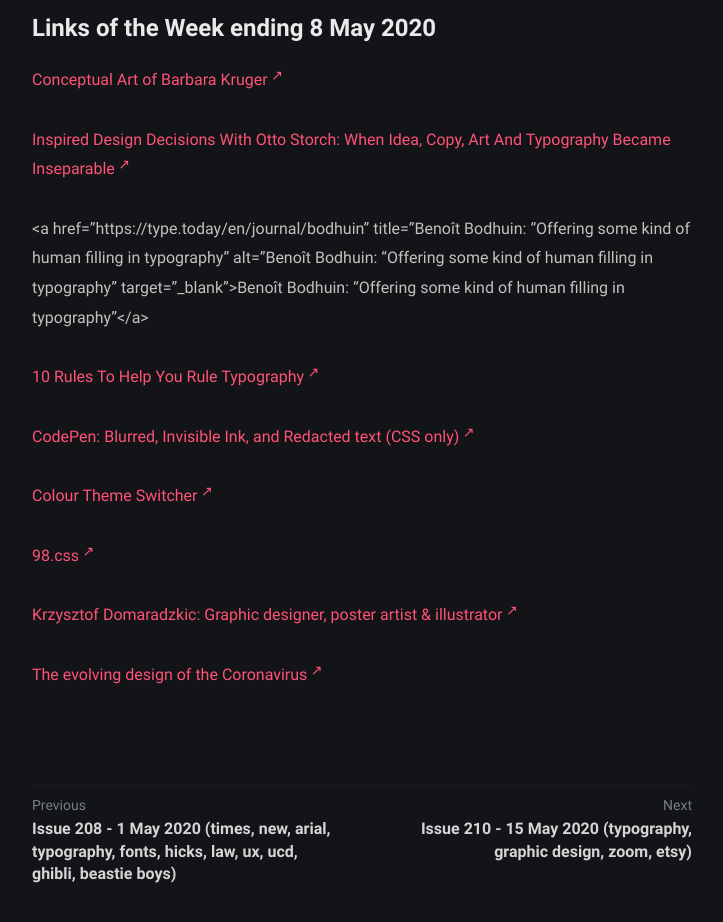
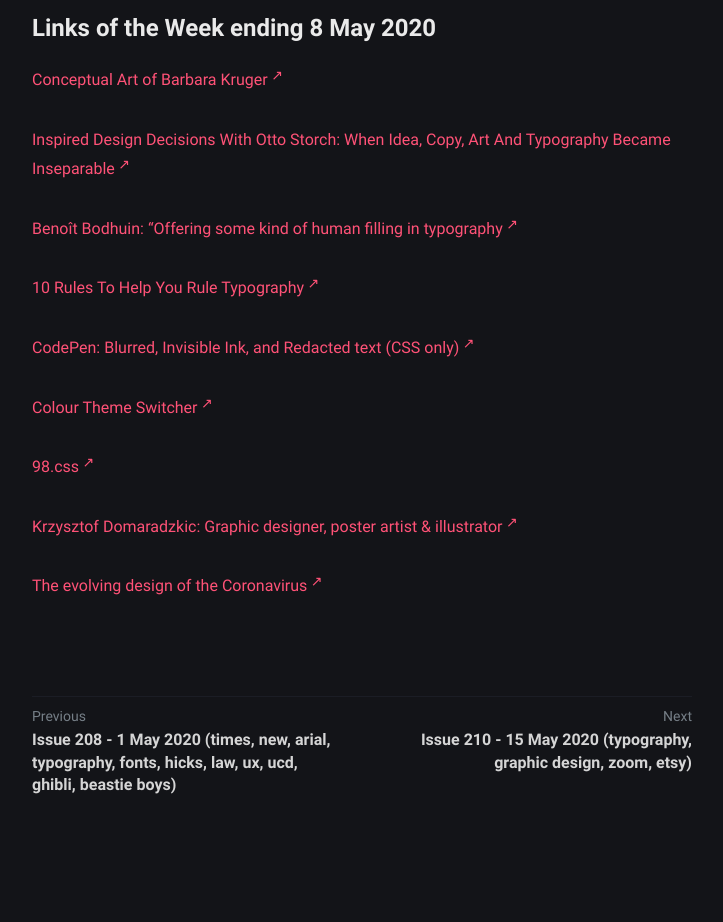
Before and after one commit to wristtattoo/jekyll-klise, a Jekyll site: the page built from _posts/2020-11-03-issue-209-8-may-2020-conceptual-art-typography-css.md, in a window 1280 px wide, cut to the strip 772-1694 px from the top of the page. Shown: the whole strip, without its empty margins (278-1001 px from the left). Built offline with Jekyll 4.4.1, drawn with Linux system fonts in a browser that asks for light colours; a script that is not in the unit is left out; some of the changed lines change nothing that is shown.

Commit message:
Update Links of The Week “2020-11-03-issue-209-8-may-2020-conceptual-art-typography-css”

```diff
--- a/_posts/2020-11-03-issue-209-8-may-2020-conceptual-art-typography-css.md
+++ b/_posts/2020-11-03-issue-209-8-may-2020-conceptual-art-typography-css.md
@@ -12,7 +12,7 @@
 
 <a href="https://www.smashingmagazine.com/2020/03/inspired-design-decisions-otto-storch/" title="Inspired Design Decisions With Otto Storch: When Idea, Copy, Art And Typography Became Inseparable" alt="Inspired Design Decisions With Otto Storch: When Idea, Copy, Art And Typography Became Inseparable" target="_blank">Inspired Design Decisions With Otto Storch: When Idea, Copy, Art And Typography Became Inseparable</a>
 
-<a href=”https://type.today/en/journal/bodhuin” title=”Benoît Bodhuin: “Offering some kind of human filling in typography” alt=”Benoît Bodhuin: “Offering some kind of human filling in typography” target=”_blank”>Benoît Bodhuin: “Offering some kind of human filling in typography”</a>
+[Benoît Bodhuin: “Offering some kind of human filling in typography](https://type.today/en/journal/bodhuin){:title="Benoît Bodhuin: “Offering some kind of human filling in typography"}{:alt="Benoît Bodhuin: “Offering some kind of human filling in typography"}{:target="_blank"}
 
 <a href="https://thefutur.com/video/typography-rules" title="10 Rules To Help You Rule Typography" alt="10 Rules To Help You Rule Typography" target="_blank">10 Rules To Help You Rule Typography</a>
 
```
